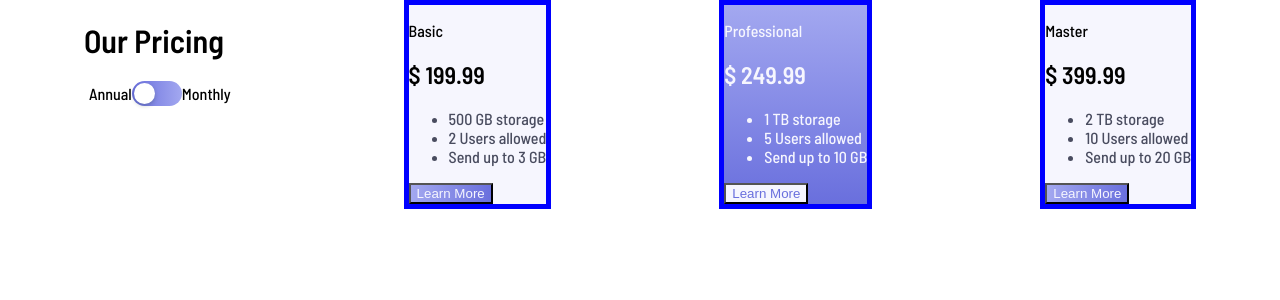
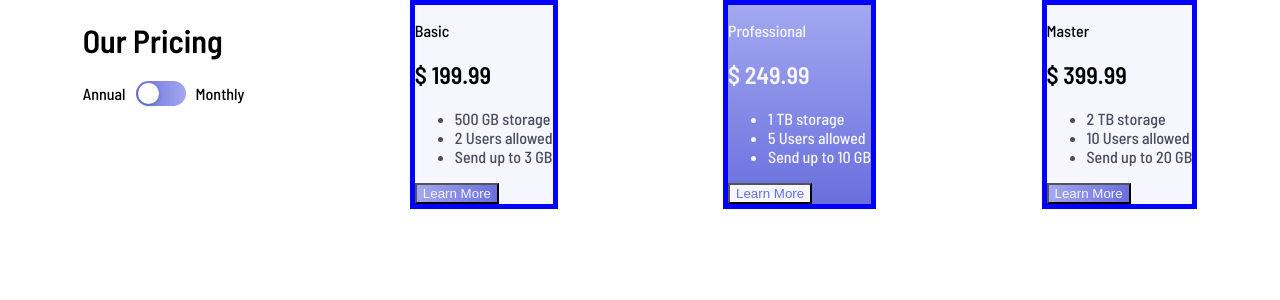
Before and after one commit to angelo5003/pricing-component, a React (Create React App) app: page / in a window 1280 px wide. Shown: the top 300 px of the page. Built offline with nearby package versions, Linux system fonts and the light colour scheme.

Commit message:
feat: changed some styling and changed the annual and monthly

```diff
--- a/src/App.js
+++ b/src/App.js
@@ -7,7 +7,6 @@ import Switch from "./components/Switch/Switch";
 function App() {
   const [toggled, setToggled] = useState(false);
 
-  console.log(`data from:`, toggled);
   return (
     <div>
       <div className="app_container">
--- a/src/components/Switch/Switch.css
+++ b/src/components/Switch/Switch.css
@@ -2,14 +2,6 @@
   display: flex;
   align-items: center;
   flex-direction: row;
-}
-
-#label_annual {
-  padding-left: 5px;
-}
-
-#label_monthly {
-  padding-right: 5px;
 }
 
 .input {
@@ -60,4 +52,6 @@
   background: linear-gradient(to left, hsl(236, 72%, 79%), hsl(237, 63%, 64%));
   position: relative;
   transition: background-color 0.2s, box-shadow 0.2s;
+  margin-left: 10px;
+  margin-right: 10px;
 }
```
